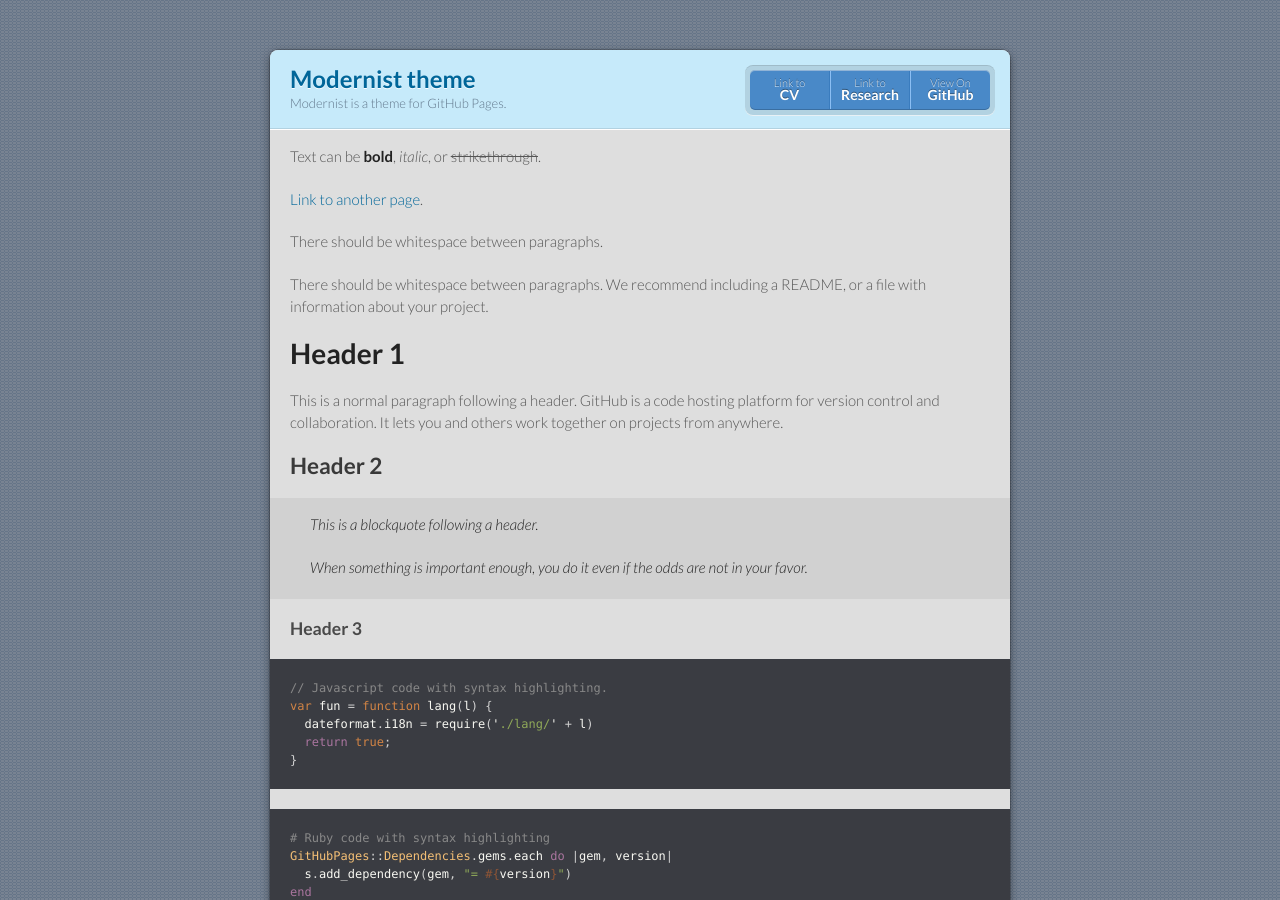
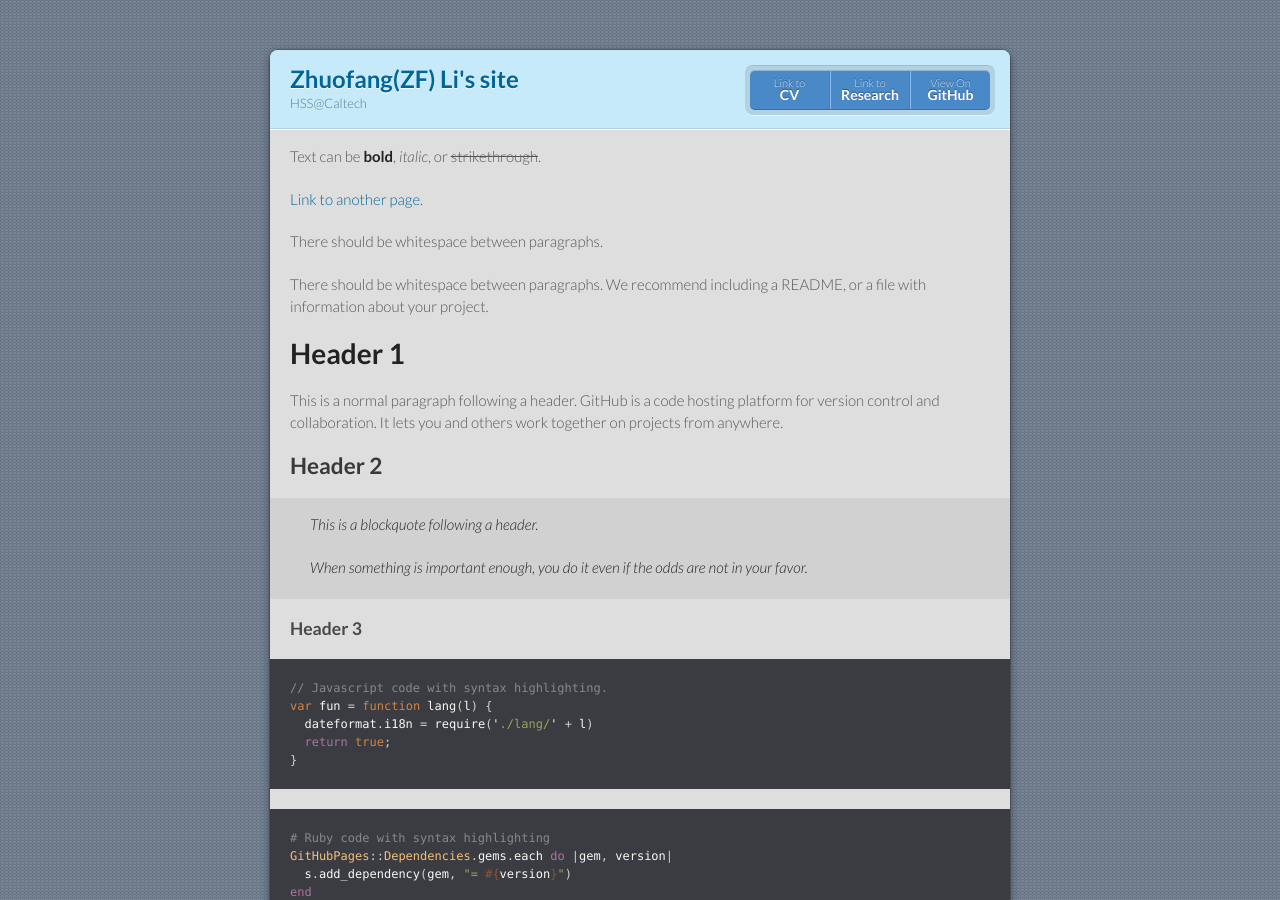
Before and after one commit to zhuofang/zhuofang.github.io, a Jekyll site: the page built from index.md, in a window 1280 px wide and 900 px high. Built offline with Jekyll 4.4.1, drawn with Linux system fonts in a browser that asks for light colours.

Commit message:
Update _config.yml

```diff
--- a/_config.yml
+++ b/_config.yml
@@ -1,5 +1,5 @@
-title: Modernist theme
-description: Modernist is a theme for GitHub Pages.
+title: Zhuofang(ZF) Li's site
+description: HSS@Caltech
 show_downloads: true
 google_analytics:
 theme: jekyll-theme-modernist
```
